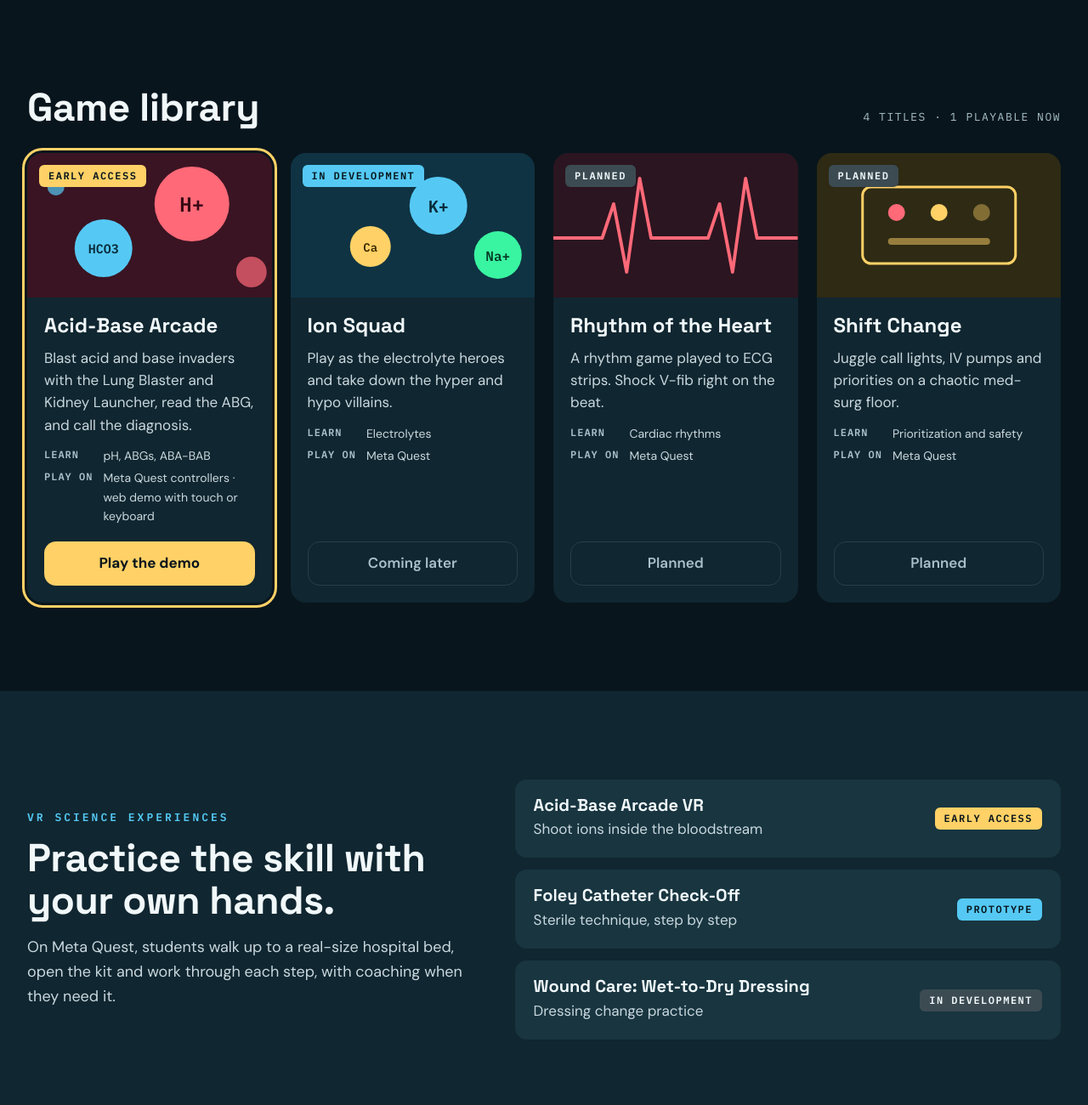
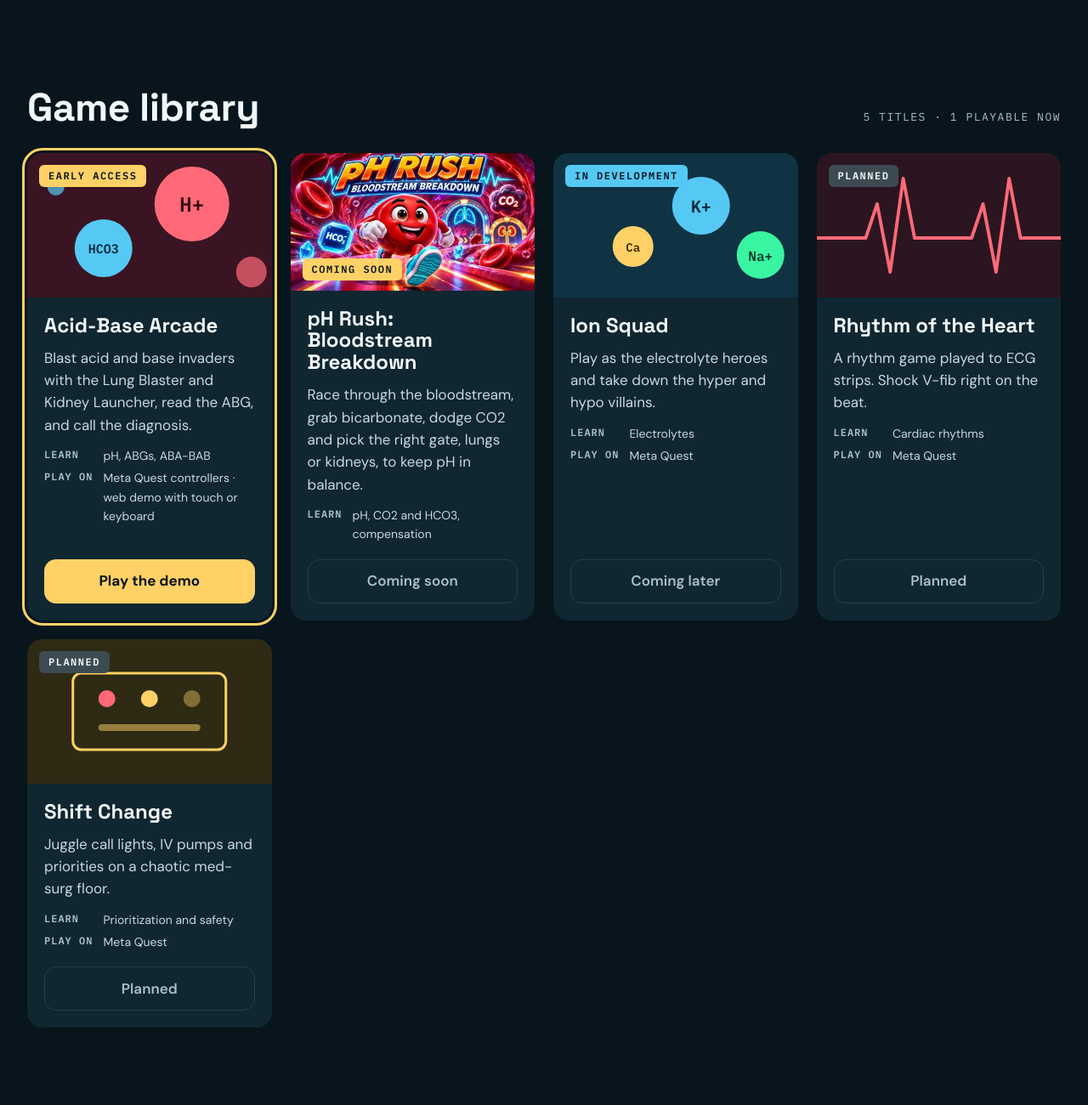
Before and after one commit to esmith0918/Vitalsarcade-site, a plain HTML site: page index.html in a window 1280 px wide. Shown: the part 1860-3160 px from the top of the page at 85% size. Drawn offline with Linux system fonts and the light colour scheme.

Commit message:
Remove Foley and Wound Care, add pH Rush and coming soon labels

```diff
--- a/index.html
+++ b/index.html
@@ -158,7 +158,7 @@
   <div class="wrap">
     <div class="sec-head">
       <h2 id="games-title">Game library</h2>
-      <span class="mono-note">4 titles · 1 playable now</span>
+      <span class="mono-note">5 titles · 1 playable now</span>
     </div>
     <div class="game-grid">
       <article class="game-card is-featured">
@@ -171,6 +171,18 @@
           <p>Blast acid and base invaders with the Lung Blaster and Kidney Launcher, read the ABG, and call the diagnosis.</p>
           <dl class="meta"><dt>Learn</dt><dd>pH, ABGs, ABA-BAB</dd><dt>Play on</dt><dd>Meta Quest controllers · web demo with touch or keyboard</dd></dl>
           <a class="btn btn-yellow btn-block" href="#play">Play the demo</a>
+        </div>
+      </article>
+      <article class="game-card">
+        <div class="game-art art-phrush">
+          <img src="assets/ph-rush-cover.webp" alt="pH Rush: Bloodstream Breakdown cover art, a red blood cell character running through a blood vessel past bicarbonate, CO2, lung and kidney gates" width="560" height="315" loading="lazy">
+          <span class="badge badge-yellow">Coming soon</span>
+        </div>
+        <div class="game-body">
+          <h3>pH Rush: Bloodstream Breakdown</h3>
+          <p>Race through the bloodstream, grab bicarbonate, dodge CO2 and pick the right gate, lungs or kidneys, to keep pH in balance.</p>
+          <dl class="meta"><dt>Learn</dt><dd>pH, CO2 and HCO3, compensation</dd></dl>
+          <span class="btn btn-disabled btn-block">Coming soon</span>
         </div>
       </article>
       <article class="game-card">
@@ -218,12 +230,11 @@
     <div>
       <p class="eyebrow eyebrow-blue">VR science experiences</p>
       <h2 id="vr-title">Practice the skill with your own hands.</h2>
-      <p class="lead-sm">On Meta Quest, students walk up to a real-size hospital bed, open the kit and work through each step, with coaching when they need it.</p>
+      <p class="lead-sm">On Meta Quest, students step inside the bloodstream and work through the science, with coaching when they need it.</p>
     </div>
     <ul class="vr-list">
-      <li><div><h3>Acid-Base Arcade VR</h3><p>Shoot ions inside the bloodstream</p></div><span class="badge badge-yellow">Early Access</span></li>
-      <li><div><h3>Foley Catheter Check-Off</h3><p>Sterile technique, step by step</p></div><span class="badge badge-blue">Prototype</span></li>
-      <li><div><h3>Wound Care: Wet-to-Dry Dressing</h3><p>Dressing change practice</p></div><span class="badge badge-gray">In development</span></li>
+      <li><div><h3>Acid-Base Arcade VR</h3><p>Shoot ions inside the bloodstream</p></div><span class="badge badge-yellow">Coming soon on Meta Quest</span></li>
+      <li><div><h3>More games coming</h3><p>Ion Squad, Rhythm of the Heart, Shift Change and more</p></div><span class="badge badge-gray">Stay tuned</span></li>
     </ul>
   </div>
 </section>
@@ -259,7 +270,7 @@
       </figure>
       <div class="pilot">
         <h3>Pilot it in your skills lab</h3>
-        <p>Looking for a nursing program to try the Foley check-off prototype and share feedback.</p>
+        <p>Looking for a nursing program to try Acid-Base Arcade VR with students and share feedback.</p>
         <a class="btn btn-ink" href="mailto:hello@vitalsarcade.com?subject=Vitals%20Arcade%20pilot">Ask about a pilot</a>
       </div>
     </div>
--- a/styles.css
+++ b/styles.css
@@ -225,6 +225,9 @@ kbd{font-family:var(--f-mono);font-size:.85em;padding:1px 6px;border-radius:5px;
 .game-card.is-featured{outline:3px solid var(--highlight);outline-offset:3px}
 .game-art{position:relative;height:170px}
 .game-art svg{width:100%;height:100%;display:block}
+.game-art img{width:100%;height:100%;display:block;object-fit:cover}
+.game-art.art-phrush{height:auto;aspect-ratio:16/9}
+.game-art.art-phrush .badge{top:auto;bottom:12px}
 .game-art .badge{position:absolute;left:14px;top:14px}
 .art-acid{background:#3A1422}.art-ion{background:#0F3343}.art-heart{background:#2B1520}.art-shift{background:#2E2A14}
 .game-body{padding:20px;display:flex;flex-direction:column;gap:12px;flex:1}
```
